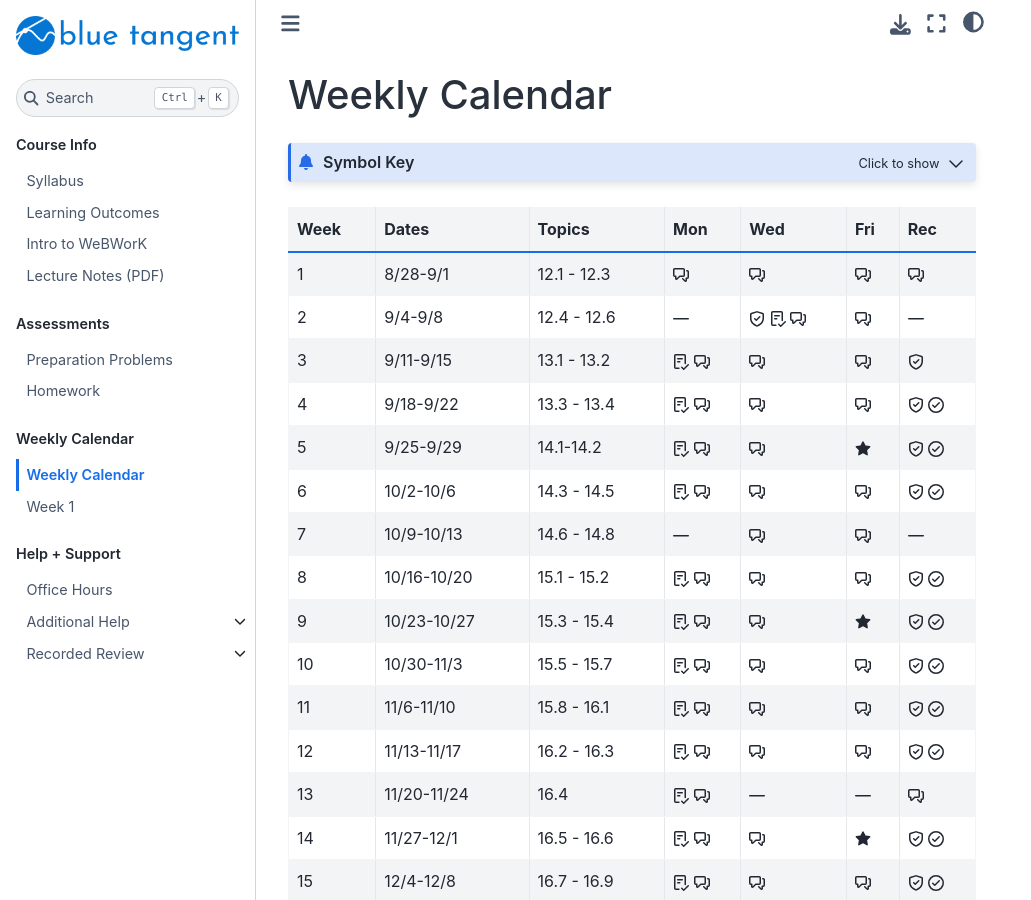
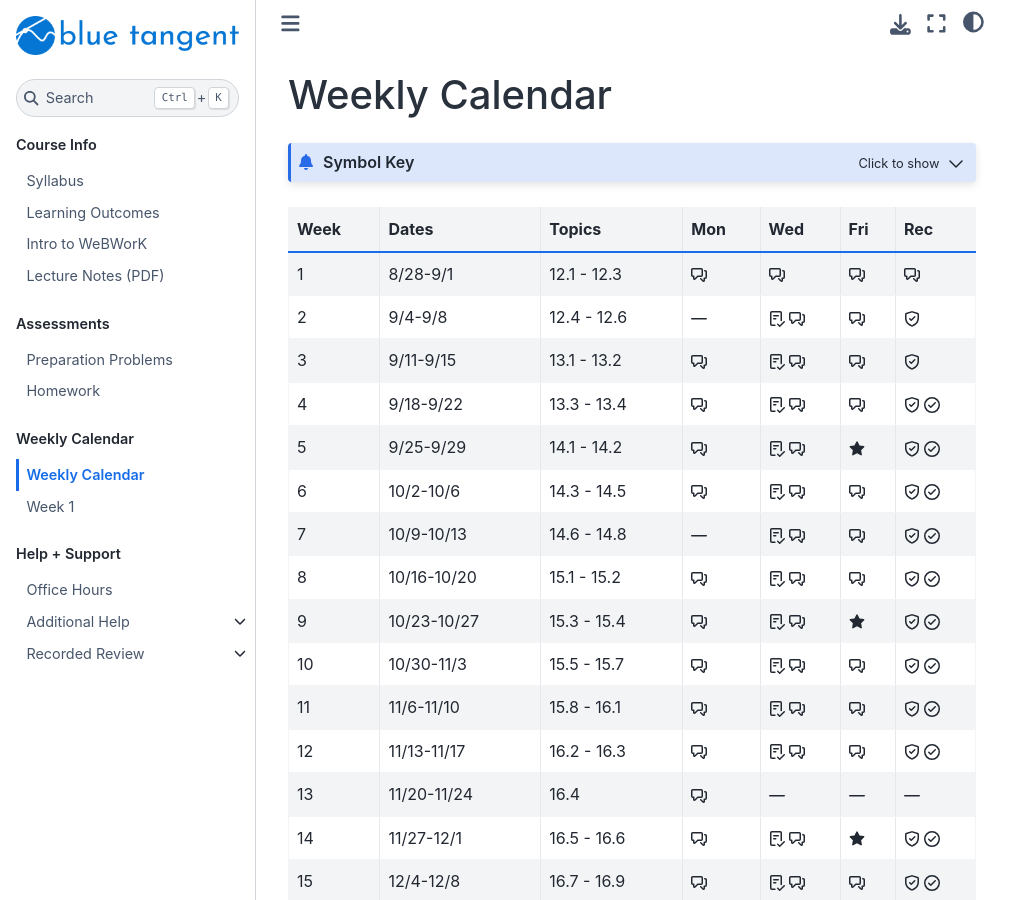
Before and after one commit to mjcasper/info-241, a Jupyter Book: the page built from week/index.md, in a window 1280 px wide and 900 px high. Shown: the whole window, without its empty margins (0-1031 px from the left). Built offline with Jupyter Book 1.0.4 settings and Sphinx 7.4.7 and the Sphinx Book theme 1.1.4, drawn with Linux system fonts in a browser that asks for light colours; some of the changed lines change nothing that is shown.

Commit message:
fix calendar

```diff
--- a/week/index.md
+++ b/week/index.md
@@ -31,21 +31,21 @@ Weekly Calendar
 | Week | Dates | Topics | Mon | Wed | Fri |  Rec |
 |--|--|--|--|--|--|--|
 | 1 | 8/28-9/1  | 12.1 - 12.3 | {{PA}} | {{PA}} | {{PA}} | {{PA}} |
-| 2 | 9/4-9/8   | 12.4 - 12.6 | {{NC}} |  {{C1}} {{HW}} {{PA}}  | {{PA}} | {{NC}} |
-| 3 | 9/11-9/15 | 13.1 - 13.2 | {{HW}} {{PA}} | {{PA}} | {{PA}} | {{C1}} |
-| 4 | 9/18-9/22  | 13.3 - 13.4 | {{HW}} {{PA}} | {{PA}} | {{PA}} | {{C1}} {{C2}} |
-| 5 | 9/25-9/29  | 14.1-14.2 | {{HW}} {{PA}} | {{PA}} | {{ME}} | {{C1}} {{C2}} |
-| 6 | 10/2-10/6  | 14.3 - 14.5 | {{HW}} {{PA}} | {{PA}} | {{PA}} | {{C1}} {{C2}} |
-| 7 | 10/9-10/13  | 14.6 - 14.8 | {{NC}} | {{PA}} | {{PA}} | {{NC}} |
-| 8 | 10/16-10/20  | 15.1 - 15.2 | {{HW}} {{PA}} | {{PA}} | {{PA}} | {{C1}} {{C2}} |
-| 9 | 10/23-10/27  | 15.3 - 15.4 | {{HW}} {{PA}} | {{PA}} | {{ME}} | {{C1}} {{C2}} |
-| 10 | 10/30-11/3  | 15.5 - 15.7 | {{HW}} {{PA}} | {{PA}} | {{PA}} | {{C1}} {{C2}} |
-| 11 | 11/6-11/10  | 15.8 - 16.1 | {{HW}} {{PA}} | {{PA}} | {{PA}} | {{C1}} {{C2}} |
-| 12 | 11/13-11/17  | 16.2 - 16.3 | {{HW}} {{PA}} | {{PA}} | {{PA}} | {{C1}} {{C2}} |
-| 13 | 11/20-11/24  | 16.4 | {{HW}} {{PA}} | {{NC}} | {{NC}} | {{PA}} |
-| 14 | 11/27-12/1  | 16.5 - 16.6 | {{HW}} {{PA}} | {{PA}} | {{ME}} | {{C1}} {{C2}} |
-| 15 | 12/4-12/8  | 16.7 - 16.9 | {{HW}} {{PA}} | {{PA}} | {{PA}} | {{C1}} {{C2}} |
-| 16 | 12/11-12/15  | Review | {{C1}} {{C2}} | {{NC}} | {{NC}} | {{C1}} {{C2}} |
+| 2 | 9/4-9/8   | 12.4 - 12.6 | {{NC}} | {{HW}} {{PA}}  | {{PA}} | {{C1}} |
+| 3 | 9/11-9/15 | 13.1 - 13.2 | {{PA}} | {{HW}} {{PA}}  | {{PA}} | {{C1}} |
+| 4 | 9/18-9/22  | 13.3 - 13.4 | {{PA}} | {{HW}} {{PA}} | {{PA}} | {{C1}} {{C2}} |
+| 5 | 9/25-9/29  | 14.1 - 14.2 | {{PA}} | {{HW}} {{PA}} | {{ME}} | {{C1}} {{C2}} |
+| 6 | 10/2-10/6  | 14.3 - 14.5 | {{PA}} | {{HW}} {{PA}} | {{PA}} | {{C1}} {{C2}} |
+| 7 | 10/9-10/13  | 14.6 - 14.8  | {{NC}} | {{HW}} {{PA}} | {{PA}} | {{C1}} {{C2}} |
+| 8 | 10/16-10/20  | 15.1 - 15.2 | {{PA}} | {{HW}} {{PA}} | {{PA}} | {{C1}} {{C2}} |
+| 9 | 10/23-10/27  | 15.3 - 15.4 | {{PA}} | {{HW}} {{PA}} | {{ME}} | {{C1}} {{C2}} |
+| 10 | 10/30-11/3  | 15.5 - 15.7 | {{PA}} | {{HW}} {{PA}} | {{PA}} | {{C1}} {{C2}} |
+| 11 | 11/6-11/10  | 15.8 - 16.1 | {{PA}} | {{HW}} {{PA}} | {{PA}} | {{C1}} {{C2}} |
+| 12 | 11/13-11/17  | 16.2 - 16.3| {{PA}} | {{HW}} {{PA}} | {{PA}} | {{C1}} {{C2}} |
+| 13 | 11/20-11/24  | 16.4 | {{PA}} | {{NC}} | {{NC}} | {{NC}} |
+| 14 | 11/27-12/1  | 16.5 - 16.6 | {{PA}} | {{HW}} {{PA}} | {{ME}} | {{C1}} {{C2}} |
+| 15 | 12/4-12/8  | 16.7 - 16.9  | {{PA}} | {{HW}} {{PA}} | {{PA}} | {{C1}} {{C2}} |
+| 16 | 12/11-12/15  | Review | {{PA}} | {{NC}} | {{NC}} | {{NC}} |
 
 
 
```
